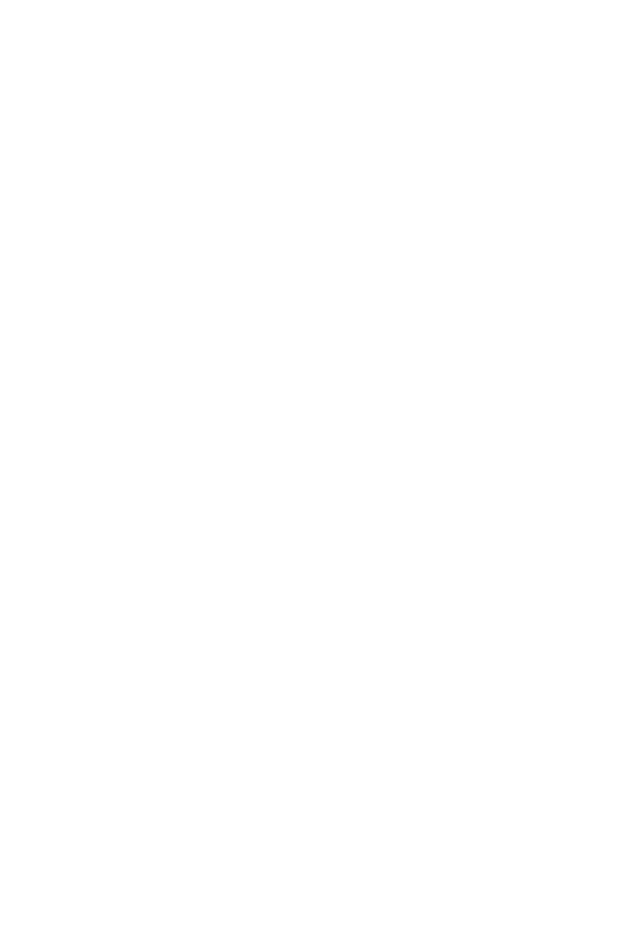
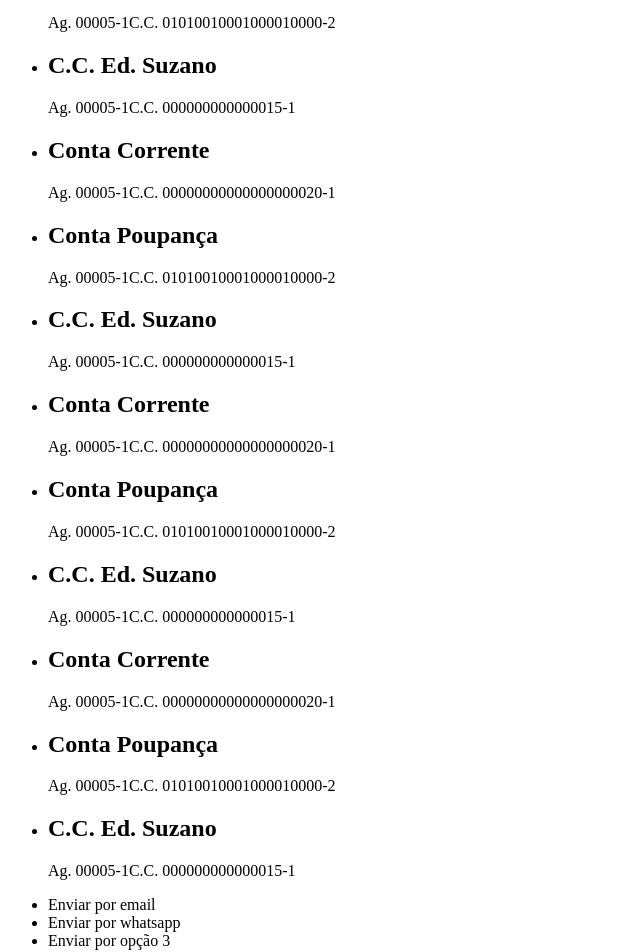
Before and after one commit to savio591/dualbank, a React app: page / in a window 1280 px wide. Shown: the part 1680-2632 px from the top of the page, without its empty margins (0-640 px from the left). Before the commit the page ends 1512 px from the top, so only its background shows below. Built offline with nearby package versions, Linux system fonts and the light colour scheme.

Commit message:
#9 - Dropdowns

```diff
--- /dev/null
+++ b/src/components/Dropdown.tsx
@@ -0,0 +1,108 @@
+interface DropdownProps {
+  type: "options" | "accounts";
+}
+
+export function Dropdown({ type }: DropdownProps) {
+  if (type === "options") {
+    return (
+      <ul>
+        <li>Enviar por email</li>
+        <li>Enviar por whatsapp</li>
+        <li>Enviar por opção 3</li>
+      </ul>
+    );
+  }
+
+  if (type === "accounts") {
+    return (
+      <ul>
+        <li>
+          <h2>Conta Corrente</h2>
+          <div>
+            <span>Ag. 00005-1</span>
+            <span>C.C. 00000000000000000020-1</span>
+          </div>
+        </li>
+        <li>
+          <h2>Conta Poupança</h2>
+          <div>
+            <span>Ag. 00005-1</span>
+            <span>C.C. 01010010001000010000-2</span>
+          </div>
+        </li>
+        <li>
+          <h2>C.C. Ed. Suzano</h2>
+          <div>
+            <span>Ag. 00005-1</span>
+            <span>C.C. 000000000000015-1</span>
+          </div>
+        </li>
+        <li>
+          <h2>Conta Corrente</h2>
+          <div>
+            <span>Ag. 00005-1</span>
+            <span>C.C. 00000000000000000020-1</span>
+          </div>
+        </li>
+        <li>
+          <h2>Conta Poupança</h2>
+          <div>
+            <span>Ag. 00005-1</span>
+            <span>C.C. 01010010001000010000-2</span>
+          </div>
+        </li>
+        <li>
+          <h2>C.C. Ed. Suzano</h2>
+          <div>
+            <span>Ag. 00005-1</span>
+            <span>C.C. 000000000000015-1</span>
+          </div>
+        </li>
+        <li>
+          <h2>Conta Corrente</h2>
+          <div>
+            <span>Ag. 00005-1</span>
+            <span>C.C. 00000000000000000020-1</span>
+          </div>
+        </li>
+        <li>
+          <h2>Conta Poupança</h2>
+          <div>
+            <span>Ag. 00005-1</span>
+            <span>C.C. 01010010001000010000-2</span>
+          </div>
+        </li>
+        <li>
+          <h2>C.C. Ed. Suzano</h2>
+          <div>
+            <span>Ag. 00005-1</span>
+            <span>C.C. 000000000000015-1</span>
+          </div>
+        </li>
+        <li>
+          <h2>Conta Corrente</h2>
+          <div>
+            <span>Ag. 00005-1</span>
+            <span>C.C. 00000000000000000020-1</span>
+          </div>
+        </li>
+        <li>
+          <h2>Conta Poupança</h2>
+          <div>
+            <span>Ag. 00005-1</span>
+            <span>C.C. 01010010001000010000-2</span>
+          </div>
+        </li>
+        <li>
+          <h2>C.C. Ed. Suzano</h2>
+          <div>
+            <span>Ag. 00005-1</span>
+            <span>C.C. 000000000000015-1</span>
+          </div>
+        </li>
+      </ul>
+    );
+  }
+
+  return <div></div>;
+}
--- a/src/pages/dashboard.tsx
+++ b/src/pages/dashboard.tsx
@@ -1,6 +1,8 @@
 import { CashByTags } from "../components/CashByTags";
 import { DashboardContainer } from "../components/DashboardContainer";
+import { Dropdown } from "../components/Dropdown";
 import { Header } from "../components/Header";
+import Popup from "../components/Popup";
 import { Sidebar } from "../components/Sidebar";
 
 export function Dashboard() {
@@ -10,6 +12,9 @@
       <CashByTags />
       <Sidebar />
       <DashboardContainer />
+      <Popup />
+      <Dropdown type="accounts" />
+      <Dropdown type="options" />
     </>
   );
 }
```
